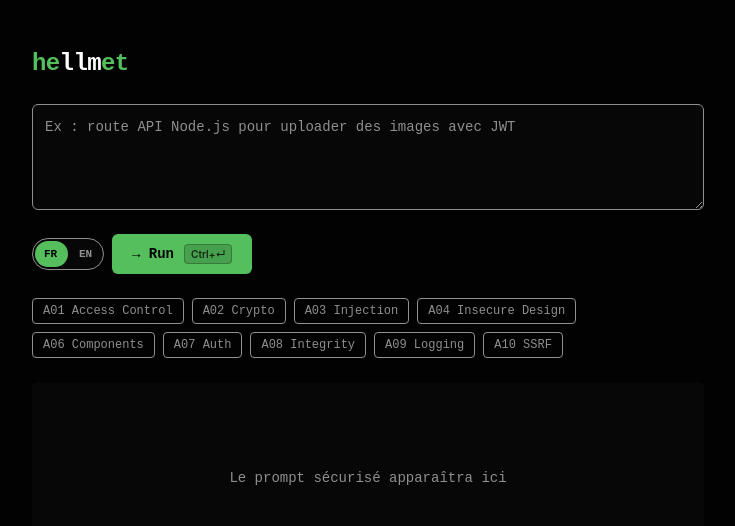
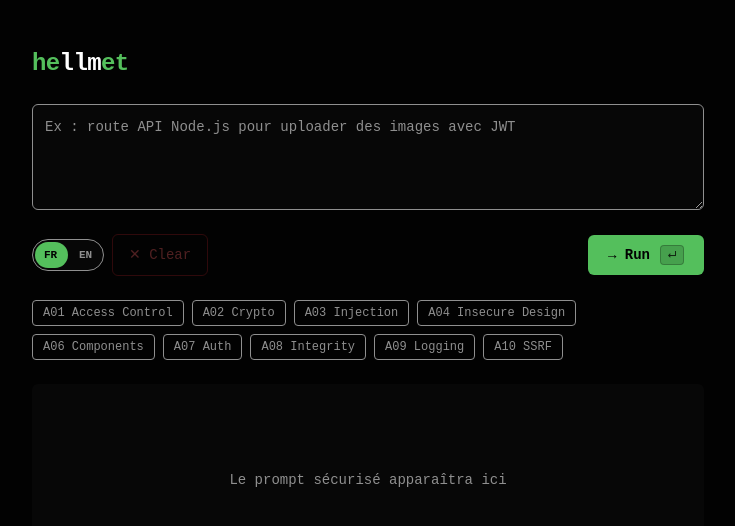
Before and after one commit to hyosua/hellmet, a Next.js app: page / in a window 1280 px wide. Shown: the top 526 px of the page, without its empty margins (272-1007 px from the left). Built offline with nearby package versions, Linux system fonts and the light colour scheme.

Commit message:
ux: run on Enter, clear always visible, run pushed right

```diff
--- a/src/components/SingleBox.tsx
+++ b/src/components/SingleBox.tsx
@@ -196,7 +196,7 @@ export function SingleBox() {
 
   const handleKeyDown = useCallback(
     (e: React.KeyboardEvent<HTMLTextAreaElement>) => {
-      if (e.key === "Enter" && (e.ctrlKey || e.metaKey)) {
+      if (e.key === "Enter" && !e.shiftKey) {
         e.preventDefault();
         handleSubmit();
       }
@@ -304,26 +304,26 @@ export function SingleBox() {
             </button>
           )}
 
-          {/* Clear — right-aligned, red */}
-          {(state.intention || state.output) && (
+          {/* Clear — always visible, disabled if nothing to clear */}
           <button
             onClick={() => dispatch({ type: "CLEAR" })}
-              className="ml-auto px-4 py-2.5 rounded-md border border-red-500/60 text-red-400 font-mono text-sm hover:bg-red-500/10 hover:border-red-400 transition-colors"
+            disabled={!state.intention && !state.output}
+            className="px-4 py-2.5 rounded-md border border-red-500/60 text-red-400 font-mono text-sm hover:bg-red-500/10 hover:border-red-400 transition-colors disabled:opacity-30 disabled:cursor-not-allowed disabled:hover:bg-transparent disabled:hover:border-red-500/60"
             aria-label="Effacer tout"
           >
             ✕ Clear
           </button>
-          )}
-        {/* Run */}
+
+          {/* Run — pushed to the right */}
           <button
             onClick={handleSubmit}
             disabled={state.isLoading}
-            className="flex items-center gap-2.5 px-5 py-2.5 rounded-md bg-accent text-bg font-mono font-semibold text-sm hover:opacity-90 disabled:opacity-50 disabled:cursor-not-allowed transition-opacity"
-            aria-label="Générer le prompt sécurisé (Ctrl+Entrée)"
+            className="ml-auto flex items-center gap-2.5 px-5 py-2.5 rounded-md bg-accent text-bg font-mono font-semibold text-sm hover:opacity-90 disabled:opacity-50 disabled:cursor-not-allowed transition-opacity"
+            aria-label="Générer le prompt sécurisé (Entrée)"
           >
             → Run
             <kbd className="hidden sm:inline-flex items-center gap-0.5 rounded border border-bg/30 bg-bg/20 px-1.5 py-0.5 text-[10px] font-sans opacity-80">
-              Ctrl+↵
+              ↵
             </kbd>
           </button>
         </div>
```
Lines whose indentation alone changed are shown as unchanged.
